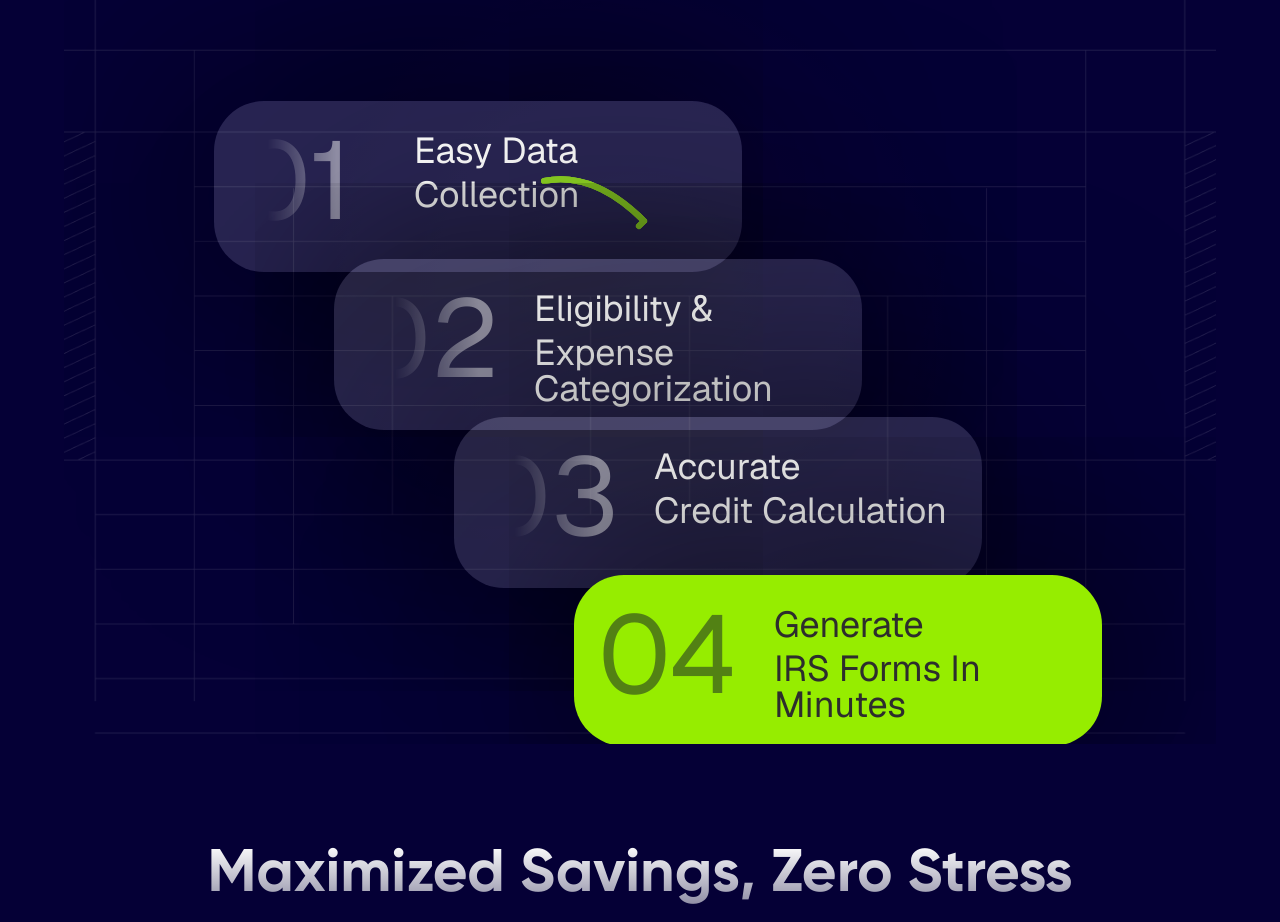
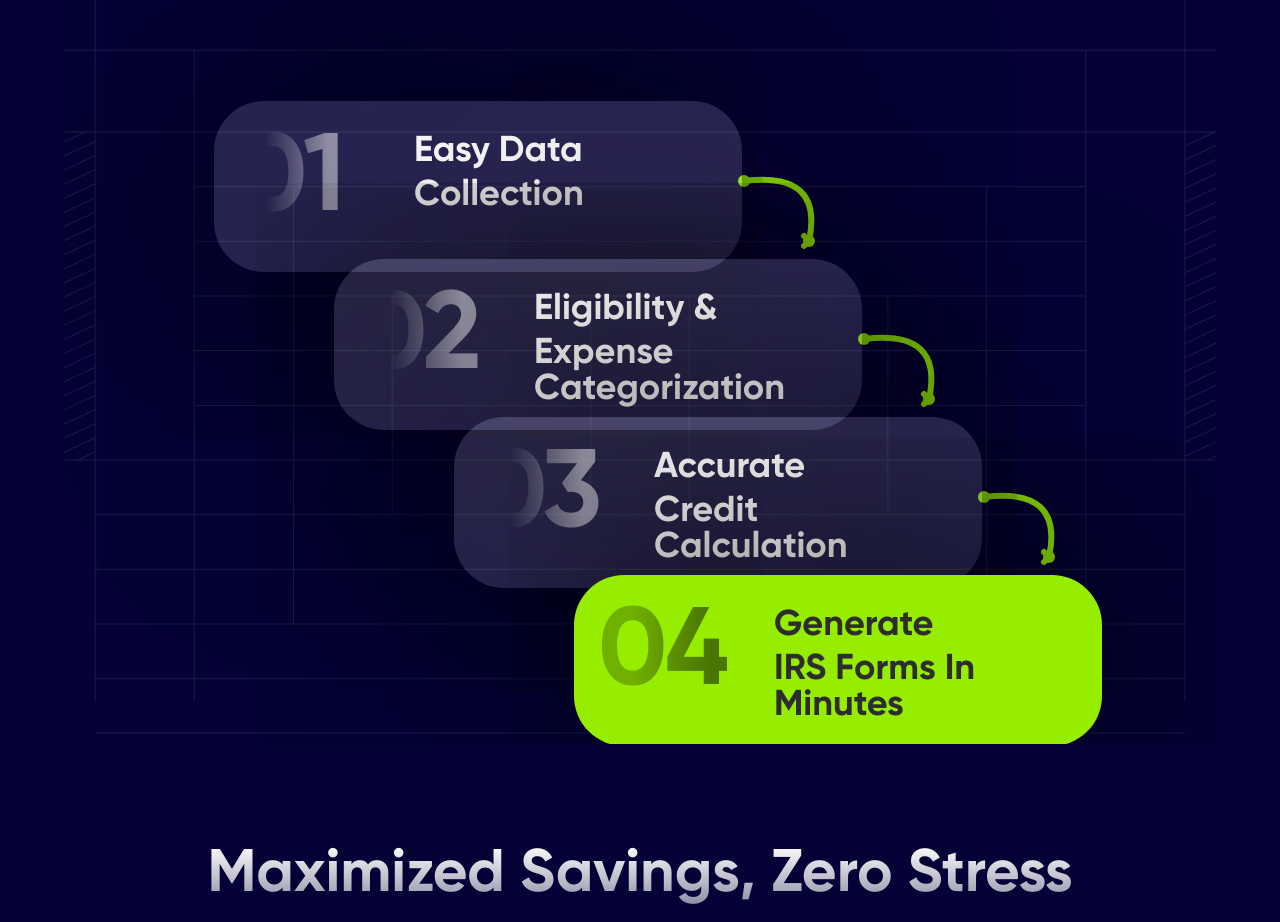
Before and after one commit to gulsabadc/research-credit-frontend, a Next.js app: page / in a window 1280 px wide. Shown: the part 3120-4042 px from the top of the page. Built offline with nearby package versions, Linux system fonts and the light colour scheme.

Commit message:
Connectors and Steps Updated

```diff
--- a/src/components/Process.tsx
+++ b/src/components/Process.tsx
@@ -42,7 +42,7 @@
     <div
       className={cn(
         "w-full max-w-6xl mx-auto px-24 py-22.5",
-        "bg-transparent  relative overflow-hidden",
+        "bg-transparent relative overflow-hidden",
         className
       )}
     >
@@ -55,7 +55,6 @@
         </div>
       </div>
 
-
       <div className="relative z-10">
         {/* Title */}
         <h2
@@ -64,10 +63,9 @@
           style={{
             fontFamily: "var(--font-gilroy-bold)",
             fontWeight: 400,
-            fontStyle: "normal", // (☞ looks like a typo in your style, replaced with normal)
             fontSize: "60px",
             lineHeight: "62px",
-            letterSpacing: "-0.02em", // Tailwind doesn't support % for tracking
+            letterSpacing: "-0.02em",
             textTransform: "capitalize",
           }}
         >
@@ -76,68 +74,87 @@
 
         {/* Process Steps */}
         <div className="relative min-h-[600px] px-[54px] py-[47px]">
-          {steps.map((step, index) => (
+          {steps.map((step, index) => {
+            const cardX = index * 120;
+            const cardY = index * 158;
+
+            return (
               <div key={index} className="absolute">
+                {/* Connector (except last) */}
                 {index < steps.length - 1 && (
                   <div
                     className="absolute z-0"
                     style={{
-                    left: "320px", // Position connector to the right of each card
-                    top: "60px",
+                      left: `${cardX + 520}px`,
+                      top: `${cardY + 60}px`,
                     }}
                   >
                     <svg
-                    width="120"
-                    height="100"
-                    viewBox="0 0 120 100"
-                    className="text-lime-500"
+                      width="140"
+                      height="120"
+                      viewBox="0 0 140 120"
+                      className="text-[#96ED00]"
                     >
+                      {/* Curve */}
                       <path
-                      d="M10 20 Q60 10 110 60"
+                        d="M10 20 Q90 10 75 80"
                         stroke="currentColor"
                         strokeWidth="6"
                         fill="none"
                         strokeLinecap="round"
                       />
+
+                      {/* Arrowhead */}
                       <path
-                      d="M105 55 L110 60 L105 65"
+                        d="M70 75 L75 80 L70 85"
                         stroke="currentColor"
                         strokeWidth="6"
                         fill="none"
                         strokeLinecap="round"
                         strokeLinejoin="round"
                       />
+
+                      {/* Single circle at start */}
+                      <circle cx="10" cy="20" r="6" fill="currentColor" />
+
+                      {/* Single circle at end */}
+                      <circle cx="75" cy="80" r="6" fill="currentColor" />
                     </svg>
                   </div>
                 )}
 
+                {/* Step Card */}
                 <div
                   className={cn(
-                  "relative z-10 w-132 h-[171px] rounded-[50px] p-8 gap-[50px] left-[103px] transition-all duration-300 hover:scale-105 shadow-[0px_11px_250px_0px_#000000]",
+                    "relative z-10 w-132 h-[171px] rounded-[50px] p-8 gap-[50px] transition-all duration-300 hover:scale-105 shadow-[0px_11px_250px_0px_#000000]",
                     step.isHighlighted
                       ? "bg-[#96ED00] text-gray-900"
                       : "bg-[#FFFFFF24] text-white"
                   )}
                   style={{
-                  left: `${index * 120}px`, // Progressive right positioning: 0px, 120px, 240px, 360px
-                  top: `${index * 158}px`, // Progressive down positioning: 0px, 120px, 240px, 360px
+                    left: `${cardX}px`,
+                    top: `${cardY}px`,
                   }}
                 >
                   <div className="relative">
-                  {/* Large Step Number Background */}
+                    {/* Large Number */}
                     <div
                       className={cn(
-                      "absolute -left-2 -top-2 text-[110px] font-normal leading-none select-none opacity-50",
+                        "absolute -left-2 -top-2 text-[110px] leading-none select-none opacity-50 tracking-[-0.02em]",
                         step.isHighlighted
-                        ? "bg-[linear-gradient(270deg, #000000 14.05%, rgba(0, 0, 0, 0.5) 73.97"
+                          ? "bg-[linear-gradient(270deg,#000000_14.05%,rgba(0,0,0,0.5)_73.97%)] bg-clip-text text-transparent"
                           : "bg-[linear-gradient(270deg,#ffffff_14.05%,rgba(255,255,255,0)_73.97%)] bg-clip-text text-transparent"
                       )}
+                      style={{ fontFamily: "var(--font-gilroy-bold)" }}
                     >
                       {step.number}
                     </div>
 
-                  {/* Step Content */}
-                  <div className="relative z-10 ml-42">
+                    {/* Content */}
+                    <div
+                      className="relative z-10 ml-42"
+                      style={{ fontFamily: "var(--font-gilroy-bold)" }}
+                    >
                       <h3
                         className={cn(
                           "text-4xl font-normal leading-9 mb-2",
@@ -158,7 +175,8 @@
                   </div>
                 </div>
               </div>
-          ))}
+            );
+          })}
         </div>
       </div>
     </div>
```
Lines whose indentation alone changed are shown as unchanged.
